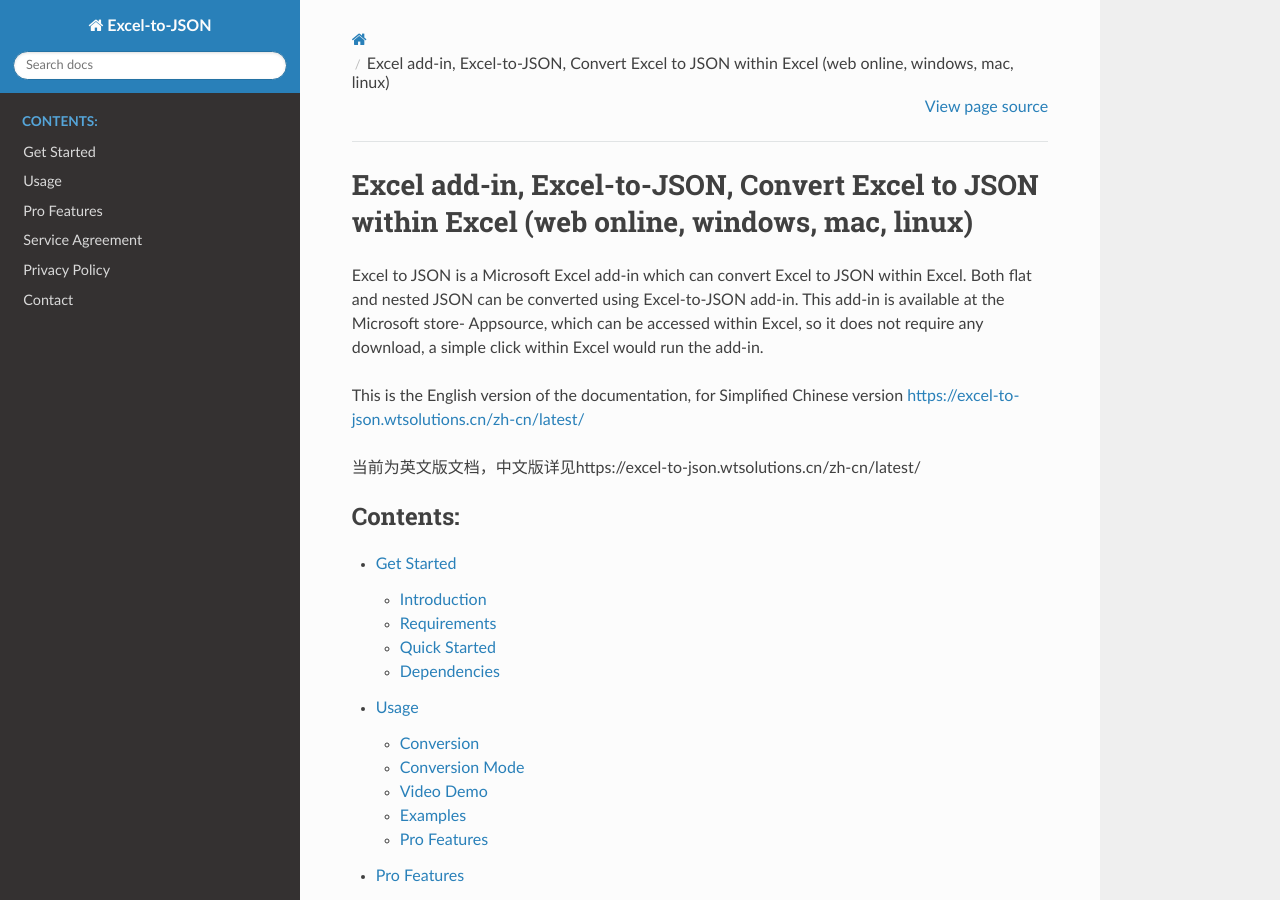
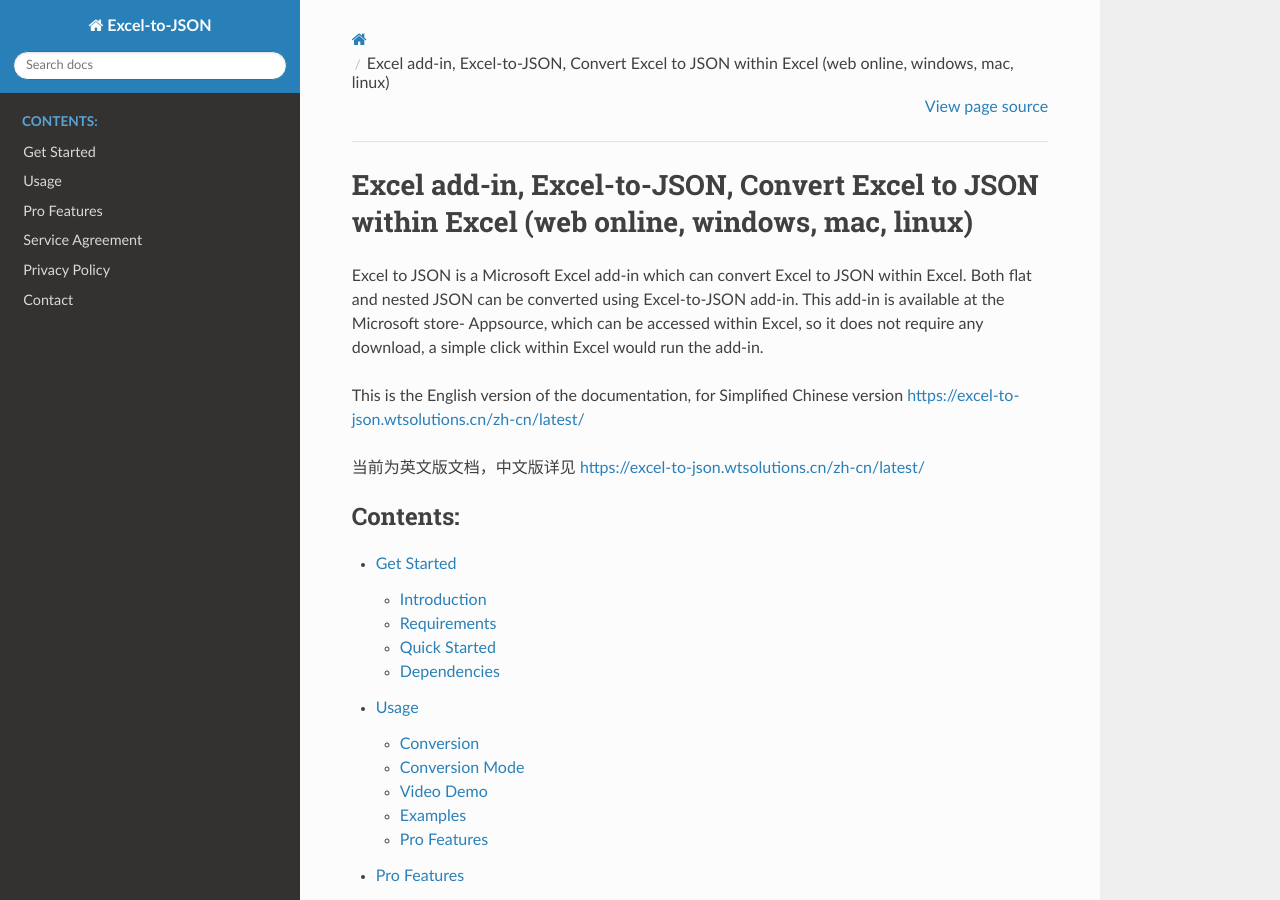
Before and after one commit to he-yang/Excel-to-JSON, a Sphinx documentation site: the page built from source/index.rst, in a window 1280 px wide and 900 px high. Built offline with Sphinx 7.4.7 and the Read the Docs theme 3.1.0, drawn with Linux system fonts in a browser that asks for light colours.

Commit message:
include zh-cn

```diff
--- a/source/index.rst
+++ b/source/index.rst
@@ -10,7 +10,7 @@
 
 This is the English version of the documentation, for Simplified Chinese version https://excel-to-json.wtsolutions.cn/zh-cn/latest/
 
-当前为英文版文档，中文版详见https://excel-to-json.wtsolutions.cn/zh-cn/latest/
+当前为英文版文档，中文版详见 https://excel-to-json.wtsolutions.cn/zh-cn/latest/
 
 
 
```
Also changed, not shown: README.md (+2 -0 lines).
